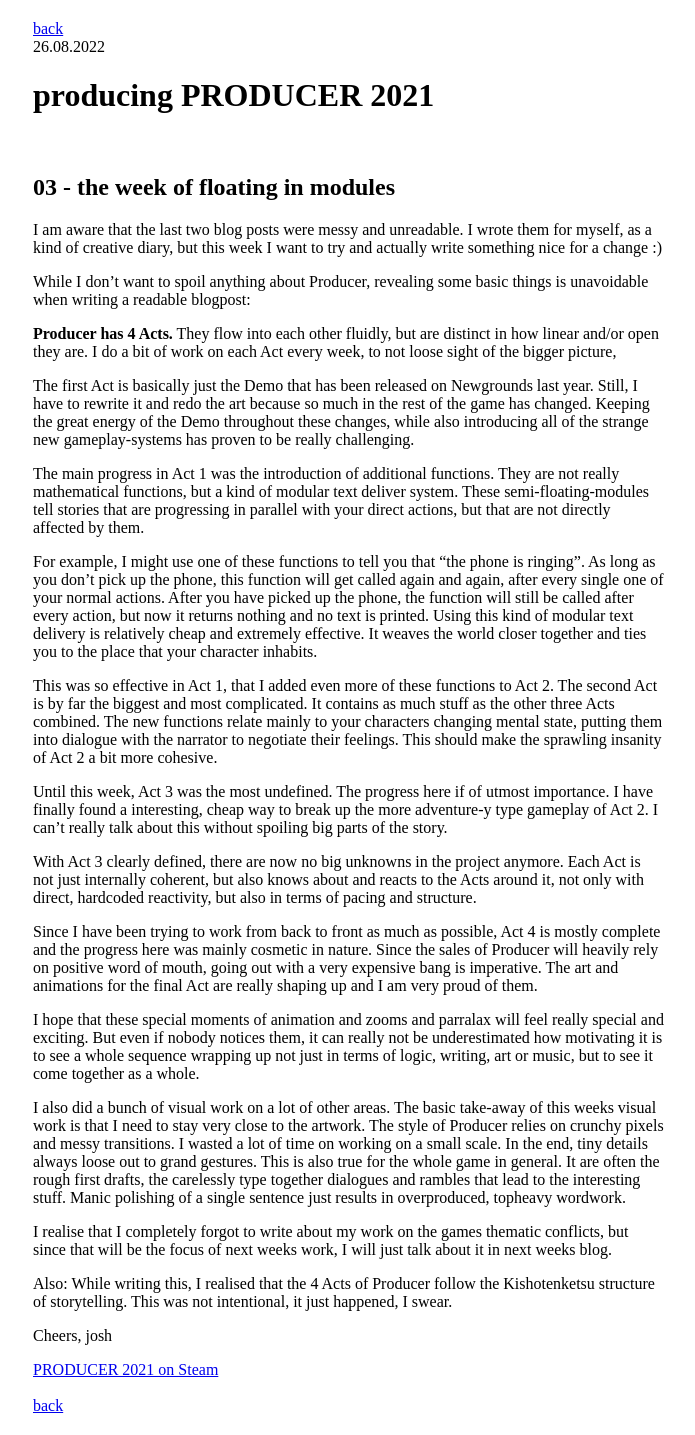
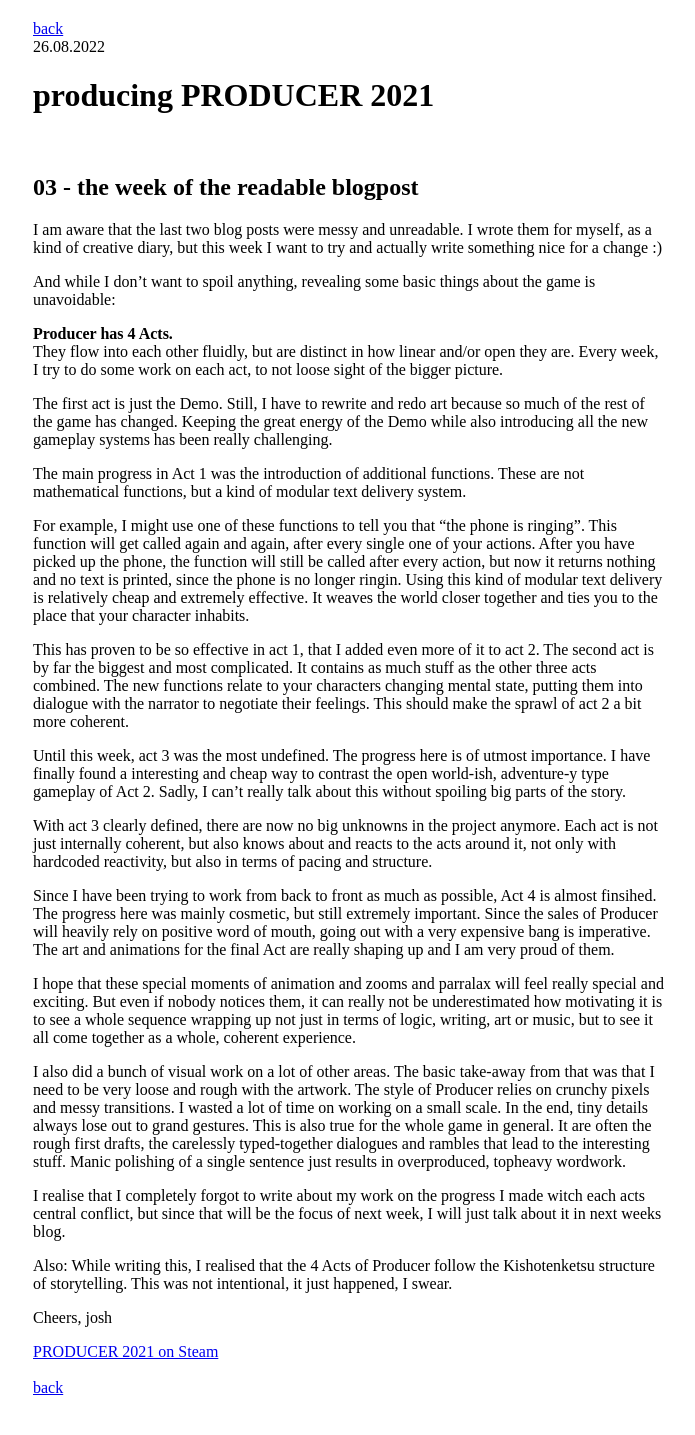
Before and after one commit to stuffedwombat/stuffedwombat.github.io, a Jekyll site: the page built from producering_03.md, in a window 1280 px wide. Shown: the whole page, without its empty margins (291-986 px from the left). Built offline with Jekyll 4.4.1, drawn with Linux system fonts in a browser that asks for light colours; our own code applies the rules of GitHub Pages for plain Markdown files; comment, search, counter and statistics services are not loaded.

Commit message:
Update producering_03.md

```diff
--- a/producering_03.md
+++ b/producering_03.md
@@ -1,38 +1,38 @@
 [back](thinking)<br>
 26.08.2022
 <h1>producing PRODUCER 2021</h1><br>
-<h2>03 - the week of floating in modules</h2>
-I am aware that the last two blog posts were messy and unreadable. I wrote them for myself, as a kind of creative diary, but this week I want to try and actually write something nice for a change :)
+<h2>03 - the week of the readable blogpost</h2>
+I am aware that the last two blog posts were messy and unreadable.
+I wrote them for myself, as a kind of creative diary, but this week I want to try and actually write something nice for a change :)
 
-While I don’t want to spoil anything about Producer, revealing some basic things is unavoidable when writing a readable blogpost:
+And while I don’t want to spoil anything, revealing some basic things about the game is unavoidable:
 
-**Producer has 4 Acts.**
-They flow into each other fluidly, but are distinct in how linear and/or open they are. I do a bit of work on each Act every week, to not loose sight of the bigger picture,
+**Producer has 4 Acts.**<br>
+They flow into each other fluidly, but are distinct in how linear and/or open they are. Every week, I try to do some work on each act, to not loose sight of the bigger picture.
 
-The first Act is basically just the Demo that has been released on Newgrounds last year. Still, I have to rewrite it and redo the art because so much in the rest of the game has changed. Keeping the great energy of the Demo throughout these changes, while also introducing all of the strange new gameplay-systems has proven to be really challenging.
+The first act is just the Demo. Still, I have to rewrite and redo art because so much of the rest of the game has changed. Keeping the great energy of the Demo while also introducing all the new gameplay systems has been really challenging.
 
+The main progress in Act 1 was the introduction of additional functions. These are not mathematical functions, but a kind of modular text delivery system.
 
-The main progress in Act 1 was the introduction of additional functions. They are not really mathematical functions, but a kind of modular text deliver system.  These semi-floating-modules tell stories that are progressing in parallel with your direct actions, but that are not directly affected by them.
-
-For example, I might use one of these functions to tell you that “the phone is ringing”. As long as you don’t pick up the phone, this function will get called again and again, after every single one of your normal actions. After you have picked up the phone, the function will still be called after every action, but now it returns nothing and no text is printed.
+For example, I might use one of these functions to tell you that “the phone is ringing”. This function will get called again and again, after every single one of your actions. After you have picked up the phone, the function will still be called after every action, but now it returns nothing and no text is printed, since the phone is no longer ringin.
 Using this kind of modular text delivery is relatively cheap and extremely effective. It weaves the world closer together and ties you to the place that your character inhabits.
 
-This was so effective in Act 1, that I added even more of these functions to Act 2.
-The second Act is by far the biggest and most complicated. It contains as much stuff as the other three Acts combined. The new functions relate mainly to your characters changing mental state, putting them into dialogue with the narrator to negotiate their feelings. This should make the sprawling insanity of Act 2 a bit more cohesive.
+This has proven to be so effective in act 1, that I added even more of it to act 2.
+The second act is by far the biggest and most complicated. It contains as much stuff as the other three acts combined. The new functions relate to your characters changing mental state, putting them into dialogue with the narrator to negotiate their feelings. This should make the sprawl of act 2 a bit more coherent.
 
-Until this week, Act 3 was the most undefined. The progress here if of utmost importance. I have finally found a interesting, cheap way to break up the more adventure-y type gameplay of Act 2. I can’t really talk about this without spoiling big parts of the story.
+Until this week, act 3 was the most undefined. The progress here is of utmost importance. I have finally found a interesting and cheap way to contrast the open world-ish, adventure-y type gameplay of Act 2. Sadly, I can’t really talk about this without spoiling big parts of the story.
 
-With Act 3 clearly defined, there are now no big unknowns in the project anymore. Each Act is not just internally coherent, but also knows about and reacts to the Acts around it, not only with direct,  hardcoded reactivity, but also in terms of pacing and structure.
+With act 3 clearly defined, there are now no big unknowns in the project anymore. Each act is not just internally coherent, but also knows about and reacts to the acts around it, not only with hardcoded reactivity, but also in terms of pacing and structure.
 
-Since I have been trying to work from back to front as much as possible, Act 4 is mostly complete and the progress here was mainly cosmetic in nature.
+Since I have been trying to work from back to front as much as possible, Act 4 is almost finsihed. The progress here was mainly cosmetic, but still extremely important.
 Since the sales of Producer will heavily rely on positive word of mouth, going out with a very expensive bang is imperative. The art and animations for the final Act are really shaping up and I am very proud of them.
 
-I hope that these special moments of animation and zooms and parralax will feel really special and exciting. But even if nobody notices them, it can really not be underestimated how motivating it is to see a whole sequence wrapping up not just in terms of logic, writing, art or music, but to see it come together as a whole.
+I hope that these special moments of animation and zooms and parralax will feel really special and exciting. But even if nobody notices them, it can really not be underestimated how motivating it is to see a whole sequence wrapping up not just in terms of logic, writing, art or music, but to see it all come together as a whole, coherent experience.
 
-I also did a bunch of visual work on a lot of other areas. The basic take-away of this weeks visual work is that I need to stay very close to the artwork. The style of Producer relies on crunchy pixels and messy transitions. I wasted a lot of time on working on a small scale. In the end, tiny details always loose out to grand gestures. This is also true for the whole game in general.
-It are often the rough first drafts, the carelessly type together dialogues and rambles that lead to the interesting stuff. Manic polishing of a single sentence just results in overproduced, topheavy wordwork.
+I also did a bunch of visual work on a lot of other areas. The basic take-away from that was that I need to be very loose and rough with the artwork. The style of Producer relies on crunchy pixels and messy transitions. I wasted a lot of time on working on a small scale. In the end, tiny details always lose out to grand gestures. This is also true for the whole game in general.
+It are often the rough first drafts, the carelessly typed-together dialogues and rambles that lead to the interesting stuff. Manic polishing of a single sentence just results in overproduced, topheavy wordwork.
 
-I realise that I completely forgot to write about my work on the games thematic conflicts, but since that will be the focus of next weeks work, I will just talk about it in next weeks blog.
+I realise that I completely forgot to write about my work on the progress I made witch each acts central conflict, but since that will be the focus of next week, I will just talk about it in next weeks blog.
 
 Also: While writing this, I realised that the 4 Acts of Producer follow the Kishotenketsu structure of storytelling. This was not intentional, it just happened, I swear.
 
```
